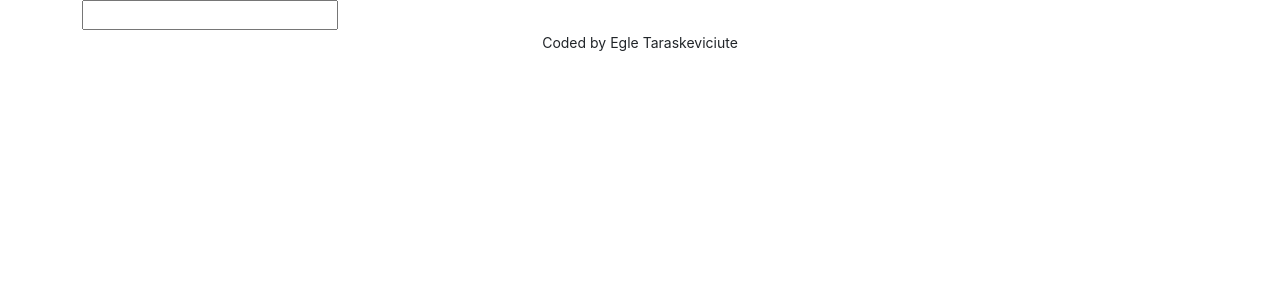
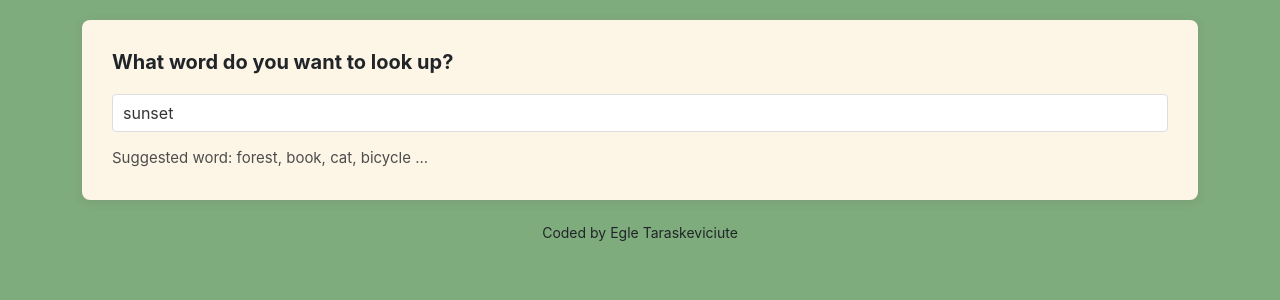
Before and after one commit to Egleta/dictionary-react, a React (Create React App) app: page / in a window 1280 px wide. Shown: the top 300 px of the page. Built offline with nearby package versions, Linux system fonts and the light colour scheme; no server answers.

Commit message:
Added a bunch of css

```diff
--- a/src/App.css
+++ b/src/App.css
@@ -1,3 +1,7 @@
+body {
+    background: #7fac7c;
+}
+
 .App-footer {
     text-align: center;
     margin: 30px, 0;
--- a/src/App.js
+++ b/src/App.js
@@ -6,7 +6,7 @@ function App() {
         <div className="App">
             <div className="container">
                 <main>
-                    <Dictionary />
+                    <Dictionary defaultKeyword="sunset"/>
                 </main>
                 <footer className="App-footer">
                     <small>Coded by Egle Taraskeviciute</small>
--- a/src/Dictionary.css
+++ b/src/Dictionary.css
@@ -1,3 +1,25 @@
-.Dictionary {
-
+.Dictionary h1{
+    font-size: 20px;
+    font-weight: bold;
+    margin-bottom: 20px;
 }
+.Dictionary section {
+    background: #fdf5e6;
+    padding: 30px;
+    border-radius: 8px;
+    box-shadow: rgba(99, 99, 99, 0.2) 0px 2px 8px 0px;
+    margin: 20px 0;
+}
+.Dictionary input {
+    width: 100%;
+    padding: 6px 10px;
+    margin-bottom: 15px;
+    border-radius: 4px;
+    border: 1px solid #ddd;
+    color: #333;
+}
+.Dictionary .hint {
+    font-size: 15px;
+    font-weight: 400;
+    color: rgb(77, 77, 77);
+}
--- a/src/Dictionary.js
+++ b/src/Dictionary.js
@@ -1,34 +1,51 @@
 import React, { useState } from "react";
 import axios from "axios";
-import Results from"./Results";
+import Results from "./Results";
 import "./Dictionary.css";
 
-export default function Dictionary() {
-    let [keyword, setKeyword] = useState("");
+export default function Dictionary(props) {
+    let [keyword, setKeyword] = useState(props.defaultKeyword);
     let [results, setResults] = useState(null);
+    let [loaded, setLoaded] = useState(false);
 
-    function handleResponse(response){
-        console.log(response.data[0]);
+    function handleResponse(response) {
         setResults(response.data[0]);
     }
 
-    function search(event) {
-        event.preventDefault();
-
+    function search() {
         let apiUrl = `https://api.dictionaryapi.dev/api/v2/entries/en/${keyword}`;
         axios.get(apiUrl).then(handleResponse);
+    }
+
+    function handleSubmit(event) {
+        event.preventDefault();
+        search();
     }
 
     function handleKeywordChange(event) {
         setKeyword(event.target.value);
     }
 
-    return (
-        <div className="Dictionary">
-            <form onSubmit={search}>
-                <input type="search" onChange={handleKeywordChange} />
-            </form>
-            <Results results={results}/>
-        </div>
-    );
+    function load(){
+        setLoaded(true);
+        search();
+    }
+
+    if (loaded) {
+        return (
+            <div className="Dictionary">
+                <section>
+                    <h1>What word do you want to look up?</h1>
+                    <form onSubmit={handleSubmit}>
+                        <input type="search" onChange={handleKeywordChange} defaultValue={props.defaultKeyword} />
+                    </form>
+                    <div className="hint">Suggested word: forest, book, cat, bicycle ...</div>
+                </section>
+                <Results results={results} />
+            </div>
+        );
+    } else{
+        load();
+        return "Loading";
+    }
 }
--- /dev/null
+++ b/src/Meaning.css
@@ -0,0 +1,10 @@
+.Meaning h3 {
+    font-size: 24px;
+    line-height: 1.5;
+    font-weight: bold;
+}
+
+.Meaning .example {
+    opacity: 0.7;
+    margin-top: 10px;
+}
--- a/src/Meaning.js
+++ b/src/Meaning.js
@@ -1,5 +1,6 @@
 import React from "react";
 import Synonyms from "./Synonyms";
+import "./Meaning.css";
 
 export default function Meaning(props) {
     return (
@@ -8,16 +9,16 @@ export default function Meaning(props) {
             {props.meaning.definitions.map(function (definition, index) {
                 return (
                     <div key={index}>
-                        <p>
-                            <strong>Definition:</strong> {definition.definition}
-                        </p>
-                        <p>
-                            <strong>Example:</strong>
+                        <div className="definition">
+                            <strong>Definition: </strong> {definition.definition}
+                        </div>
+                        <div className="example">
+                            <strong>Example: </strong>
                             <em>{definition.example}</em>
-                        </p>
-                        <p>
+                        </div>
+
                             <Synonyms synonyms={definition.synonyms} />
-                        </p>
+
                     </div>
                 );
             })}
--- /dev/null
+++ b/src/Phonetic.css
@@ -0,0 +1,23 @@
+.Phonetic {
+    margin-bottom: 30px;
+}
+.Phonetic a {
+    border: 1px solid #ddd;
+    text-decoration: none;
+    padding: 10px 20px;
+    border-radius: 20px;
+    transition: all 150ms ease-in-out;
+    font-weight: bolder;
+    font-size: 12px;
+    color: #7fac7c;
+    margin-right: 10px;
+}
+.Phonetic a:hover {
+    background: #7fac7c;
+    color: white;
+}
+
+.Phonetic .text{
+    opacity: 0.5;
+    font-weight: bold;
+}
--- a/src/Phonetic.js
+++ b/src/Phonetic.js
@@ -1,13 +1,16 @@
 import React from "react";
+import { useState } from "react/cjs/react.development";
+import "./Phonetic.css";
 
 export default function Phonetic(props) {
     return (
-        <div className="Phonetics">
+        <div className="Phonetic">
             <a href={props.phonetic.audio} rel="noreferrer" target="_blank">
                 Listen
             </a>
-            <br />
+            <span className="text">
             {props.phonetic.text}
+            </span>
         </div>
     );
 }
--- /dev/null
+++ b/src/Results.css
@@ -0,0 +1,5 @@
+.Results h2{
+    font-size: 36px;
+    font-weight: bold;
+    line-height: 1.5;
+}
--- a/src/Results.js
+++ b/src/Results.js
@@ -1,11 +1,13 @@
 import React from "react";
 import Meaning from "./Meaning";
 import Phonetic from "./Phonetic";
+import "./Results.css";
 
 export default function Results(props) {
     if (props.results) {
         return (
             <div className="Results">
+                <section>
                 <h2>{props.results.word}</h2>
 
                 {props.results.phonetics.map(function(phonetic, index){
@@ -15,12 +17,13 @@ export default function Results(props) {
                         </div>
                     )
                 })}
+                </section>
 
                 {props.results.meanings.map(function (meaning, index) {
                     return (
-                        <div key={index}>
+                        <section key={index}>
                             <Meaning meaning={meaning} />
-                        </div>
+                        </section>
                     );
                 })}
             </div>
--- /dev/null
+++ b/src/Synonyms.css
@@ -0,0 +1,8 @@
+.Synonyms{
+    margin: 20px 0 20px;
+    padding: 0;
+}
+.Synonyms li{
+    display: inline-block;
+    padding-right: 15px;
+}
--- a/src/Synonyms.js
+++ b/src/Synonyms.js
@@ -1,4 +1,5 @@
 import React from "react";
+import "./Synonyms.css";
 
 export default function Synonyms(props) {
     if (props.synonyms) {
```
